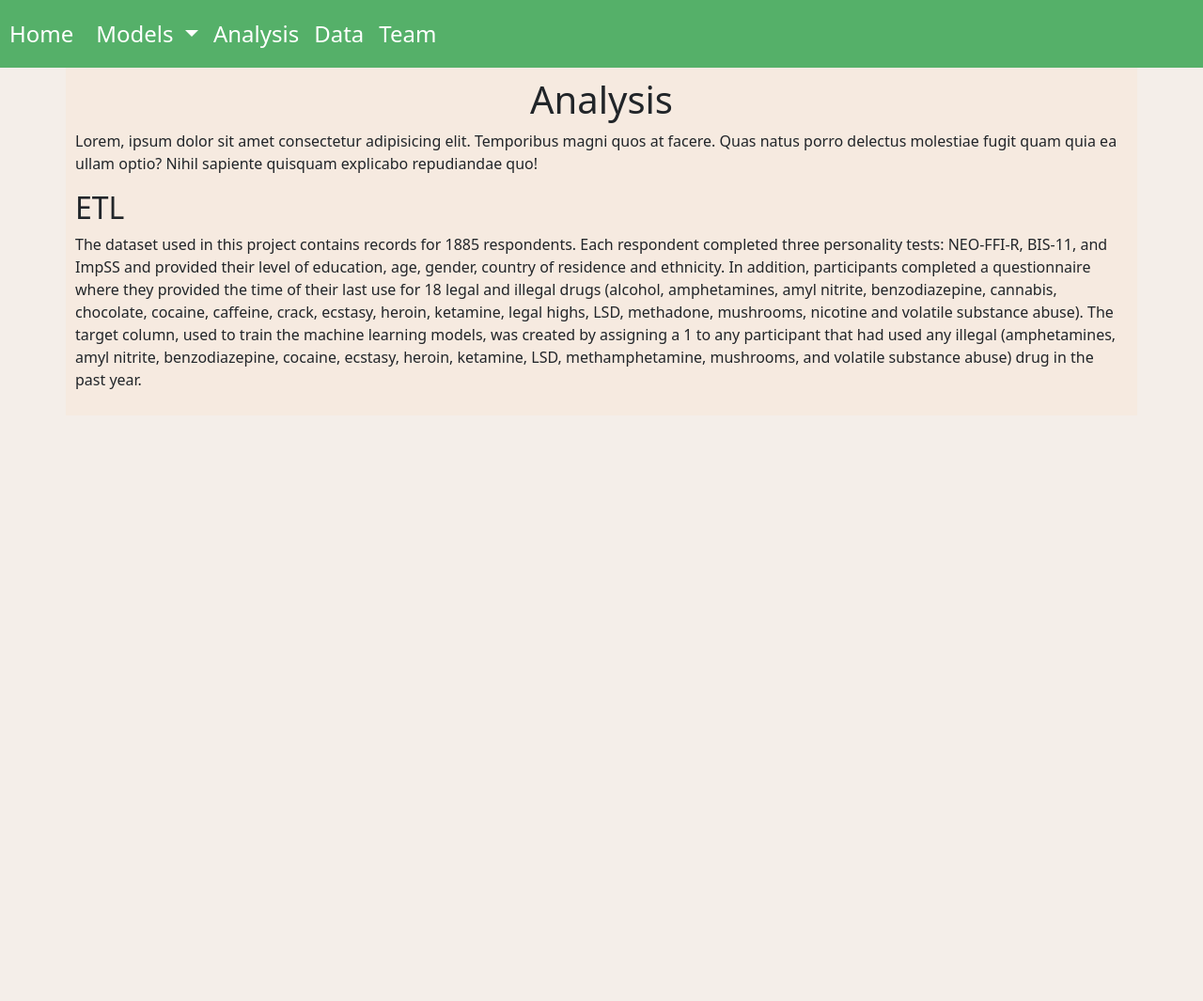
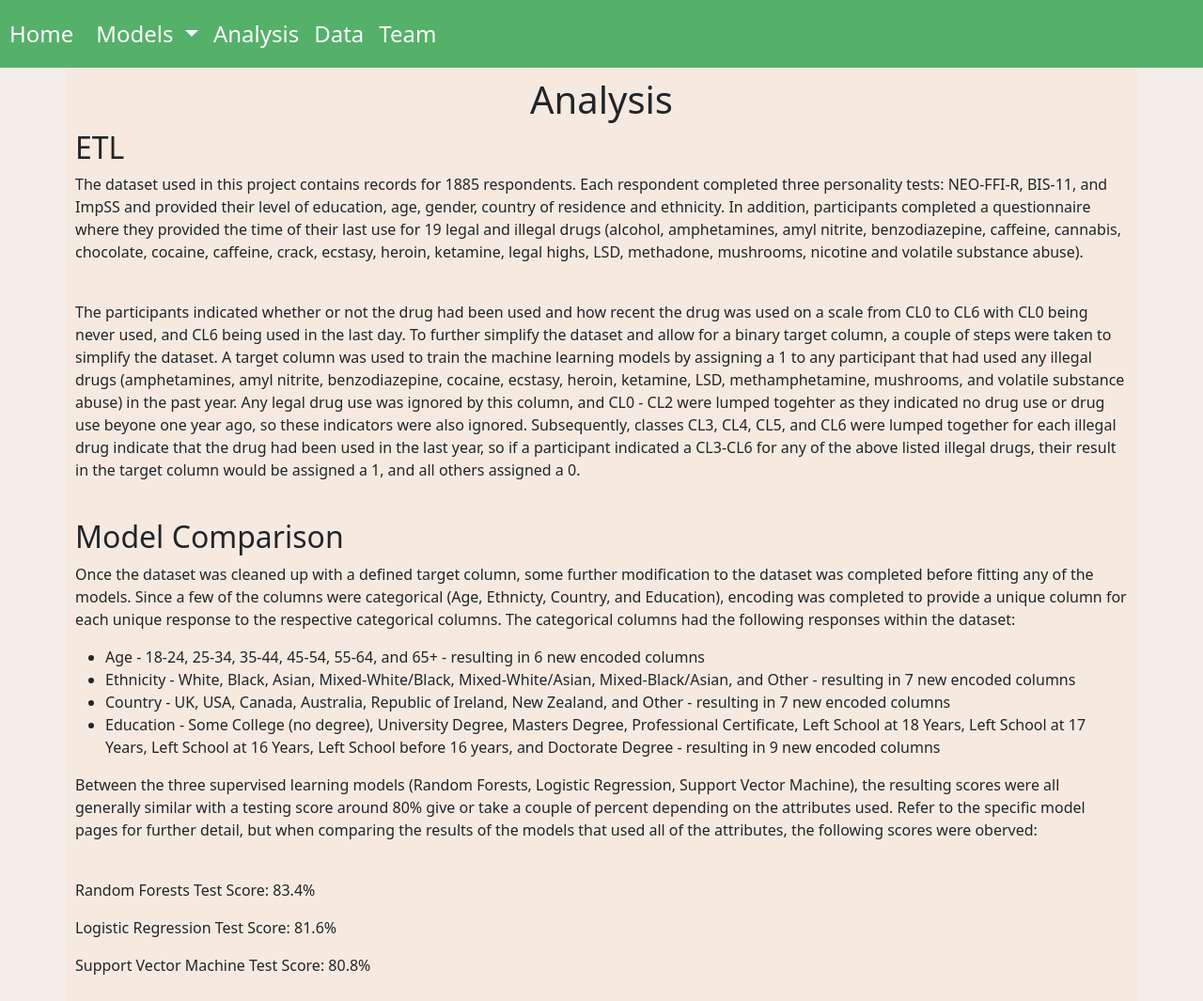
Before and after one commit to zrwood28/drug-use-personality-types, a plain HTML site: page analysis.html in a window 1280 px wide. Shown: the whole page at 94% size. Before the commit the page ends 800 px from the top, so only its background shows below. Drawn offline with nearby package versions, Linux system fonts and the light colour scheme.

Commit message:
update analsyis

```diff
--- a/analysis.html
+++ b/analysis.html
@@ -45,17 +45,48 @@
 
     <!-- BODY ------------------------------------------------------------>
     <div class="container">
-        <div class="row">
-          <div class="col-md-12 main">
-            <h1 class="analysis">Analysis</h1>
-            <p id="analysis_text">Lorem, ipsum dolor sit amet consectetur adipisicing elit. Temporibus magni quos at facere. Quas natus porro delectus molestiae fugit quam quia ea ullam optio? Nihil sapiente quisquam explicabo repudiandae quo!</p>
-
-            <h2>ETL</h2>
-            <p id="analysis_text">The dataset used in this project contains records for 1885 respondents. Each respondent completed three personality tests: NEO-FFI-R, BIS-11, and ImpSS and provided their level of education, age, gender, country of residence and ethnicity. In addition, participants completed a questionnaire where they provided the time of their last use for 18 legal and illegal drugs (alcohol, amphetamines, amyl nitrite, benzodiazepine, cannabis, chocolate, cocaine, caffeine, crack, ecstasy, heroin, ketamine, legal highs, LSD, methadone, mushrooms, nicotine and volatile substance abuse). The target column, used to train the machine learning models, was created by assigning a 1 to any participant that had used any illegal (amphetamines, amyl nitrite, benzodiazepine, cocaine, ecstasy, heroin, ketamine, LSD, methamphetamine, mushrooms, and volatile substance abuse) drug in the past year.</p>
-
-          </div>
+      <div class="row">
+        <div class="col-md-12 main">
+          <h1 class="analysis">Analysis</h1>
+          <h2>ETL</h2>
+          <p id="analysis_text">The dataset used in this project contains records for 1885 respondents. Each respondent completed
+            three personality tests: NEO-FFI-R, BIS-11, and ImpSS and provided their level of education, age, gender, country
+            of residence and ethnicity. In addition, participants completed a questionnaire where they provided the time of their
+            last use for 19 legal and illegal drugs (alcohol, amphetamines, amyl nitrite, benzodiazepine, caffeine, cannabis, chocolate, cocaine,
+            caffeine, crack, ecstasy, heroin, ketamine, legal highs, LSD, methadone, mushrooms, nicotine and volatile substance abuse).</p>
+            <br>
+            <p id="analysis_text">The participants indicated whether or not the drug had been used and how recent the drug was used
+            on a scale from CL0 to CL6 with CL0 being never used, and CL6 being used in the last day. To further simplify the dataset and allow for a binary target column, a couple of steps were taken to simplify the dataset.
+            A target column was used to train the machine learning models by assigning a 1 to any participant that had used any illegal drugs
+            (amphetamines, amyl nitrite, benzodiazepine, cocaine, ecstasy, heroin, ketamine, LSD, methamphetamine, mushrooms, and volatile substance abuse) in the past year.
+            Any legal drug use was ignored by this column, and CL0 - CL2 were lumped togehter as they indicated no drug use or drug use beyone one year ago, so these indicators were also ignored.
+            Subsequently, classes CL3, CL4, CL5, and CL6 were lumped together for each illegal drug indicate that the drug had been used in the last year, so if a participant indicated a CL3-CL6 for any of the above listed illegal drugs,
+            their result in the target column would be assigned a 1, and all others assigned a 0.
+            </p>
+          <br>
+          <h2>Model Comparison</h2>
+          <p id="analysis_text">
+            Once the dataset was cleaned up with a defined target column, some further modification to the dataset was completed before fitting any of the models. Since a few of the columns were categorical (Age, Ethnicty, Country, and Education),
+            encoding was completed to provide a unique column for each unique response to the respective categorical columns. The categorical columns had the following responses within the dataset:</p>
+            <ul>
+              <li>Age - 18-24, 25-34, 35-44, 45-54, 55-64, and 65+ - resulting in 6 new encoded columns</li>
+              <li>Ethnicity - White, Black, Asian, Mixed-White/Black, Mixed-White/Asian, Mixed-Black/Asian, and Other - resulting in 7 new encoded columns</li>
+              <li>Country - UK, USA, Canada, Australia, Republic of Ireland, New Zealand, and Other - resulting in 7 new encoded columns</li>
+              <li>Education - Some College (no degree), University Degree, Masters Degree, Professional Certificate, Left School at 18 Years, Left School at 17 Years, Left School at 16 Years, Left School before 16 years, and Doctorate Degree - resulting in 9 new encoded columns</li>
+            </ul>
+            <p id="analysis_text">Between the three supervised learning models (Random Forests, Logistic Regression, Support Vector Machine), the resulting scores were all generally similar with a testing score around 80% give or take a couple of percent depending on the attributes used.
+            Refer to the specific model pages for further detail, but when comparing the results of the models that used all of the attributes, the following scores were oberved:
+          </p>
+          <br>
+          <p id="analysis_text">Random Forests Test Score: 83.4%</p>
+          <p id="analysis_text">Logistic Regression Test Score: 81.6%</p>
+          <p id="analysis_text">Support Vector Machine Test Score: 80.8%</p>
         </div>
       </div>
+    </div>
+
+
+
 
     <!-- BODY ------------------------------------------------------------>
 
```
